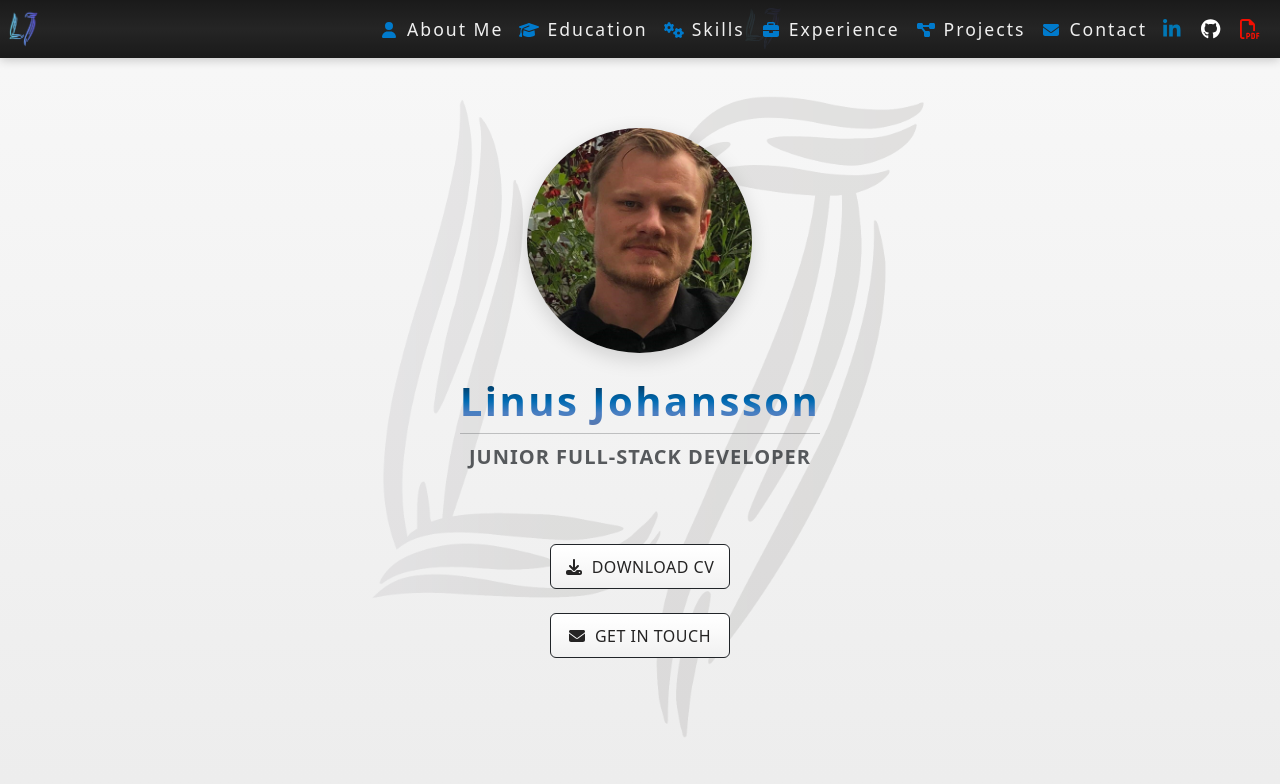
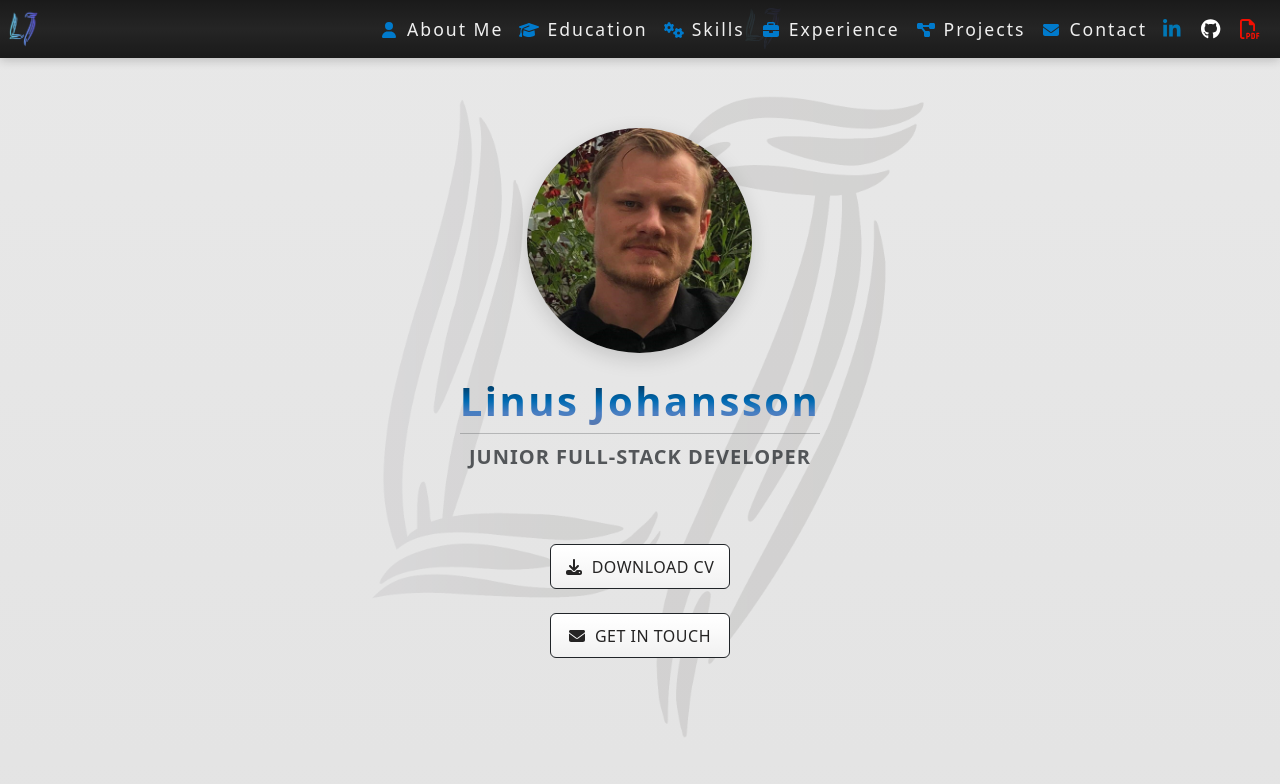
Before and after one commit to j0hanz/j0hanz-portfolio, a React (Create React App) app: page / in a window 1280 px wide. Shown: the top 784 px of the page. Built offline with nearby package versions, Linux system fonts and the light colour scheme.

Commit message:
Improve gradient colors

```diff
--- a/src/App.module.css
+++ b/src/App.module.css
@@ -16,15 +16,20 @@ body {
   color: #333;
   background: linear-gradient(
     180deg,
-    #f8f8f8 0%,
-    #f0f0f0 12%,
-    #e8e8e8 24%,
-    #e0e0e0 36%,
-    #d8d8d8 48%,
-    #d0d0d0 60%,
-    #c8c8c8 72%,
-    #c0c0c0 84%,
-    #b8b8b8 100%
+    #e8e8e8 0%,
+    #e6e6e6 8%,
+    #e4e4e4 16%,
+    #e2e2e2 24%,
+    #e0e0e0 32%,
+    #dedede 40%,
+    #dcdcdc 48%,
+    #dadada 56%,
+    #d8d8d8 64%,
+    #d6d6d6 72%,
+    #d4d4d4 80%,
+    #d2d2d2 88%,
+    #d0d0d0 96%,
+    #c8c8c8 100%
   );
 }
 
@@ -59,6 +64,26 @@ code {
   font-weight: 500;
   color: #343a40;
   padding-top: 2.5px;
+}
+
+.cardBgColor {
+  background: linear-gradient(
+    180deg,
+    #f8f8f8 0%,
+    #f6f6f6 8%,
+    #f4f4f4 16%,
+    #f2f2f2 24%,
+    #f0f0f0 32%,
+    #eeeeee 40%,
+    #ececec 48%,
+    #eaeaea 56%,
+    #e8e8e8 64%,
+    #e6e6e6 72%,
+    #e4e4e4 80%,
+    #e2e2e2 88%,
+    #e0e0e0 96%,
+    #dedede 100%
+  );
 }
 
 .cardBgImage,
```
